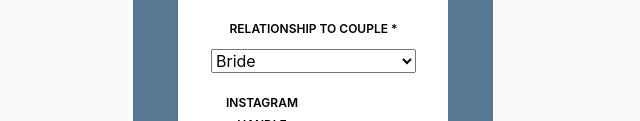
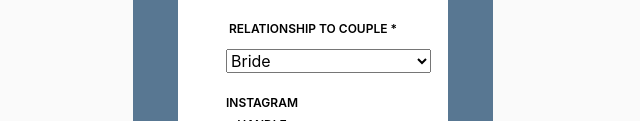
Before and after one commit to smith-tanner22/ntsfilms, a website built with Vite: page contactus.html in a window 1280 px wide. Shown: the part 679-800 px from the top of the page, 331-971 px from the left. Built offline with nearby package versions, Linux system fonts and the light colour scheme.

Commit message:
one more bug fixing formatting

```diff
--- a/contactus.html
+++ b/contactus.html
@@ -103,7 +103,7 @@
                           />
                         </div>
                         </div>
-                        <div class="col-md-">
+                        <div class="col-md-12">
                         <div class="form-group">
                           <label class="label" for="relationship">Relationship To Couple *</label>
                           <select name="relationship" id="relationship">
```
